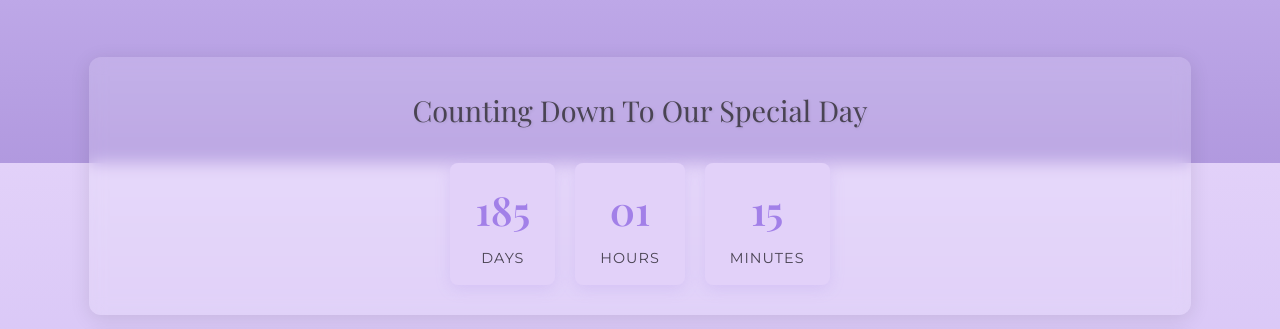
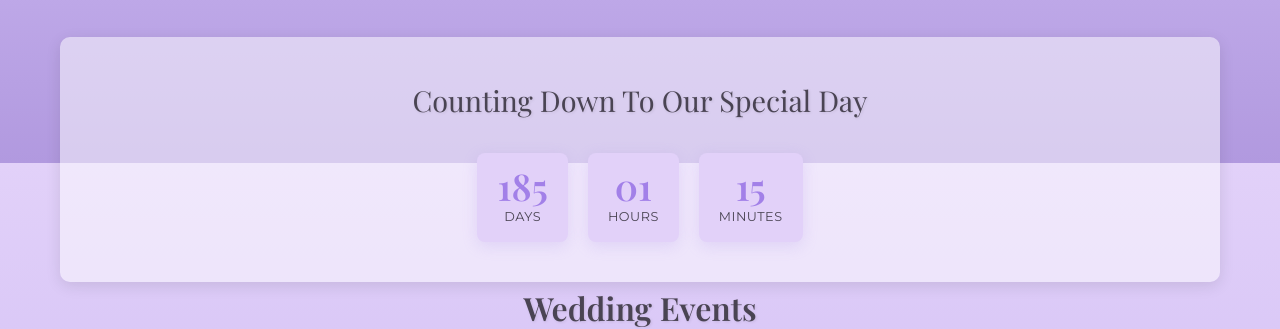
Before and after one commit to Dominic-Lee-Francis/Wedding2, a plain HTML site: page index.html in a window 1280 px wide. Shown: the part 637-966 px from the top of the page. Drawn offline with nearby package versions, Linux system fonts and the light colour scheme.

Commit message:
+ Updated countdown timer.

```diff
--- a/css/style.css
+++ b/css/style.css
@@ -104,70 +104,87 @@ body {
 /* ============================================================
   Countdown Section
   ============================================================ */
+/* ===== Countdown Section - Single Line Version ===== */
 .countdown-section {
-  padding: 40px 0;
+  padding: clamp(20px, 4vw, 40px) 0;
   text-align: center;
   background-color: rgba(255, 255, 255, 0.5);
-}
-
-/* Frosted glass effect for countdown and schedule */
-.countdown-section,
-.schedule-section {
-  background-color: rgba(255, 255, 255, 0.15);
-  backdrop-filter: blur(8px);
-  border-radius: 12px;
-  margin: 20px auto;
-  max-width: 95%;
-  padding: 30px;
-  box-shadow: 0 4px 20px rgba(0, 0, 0, 0.1);
+  overflow-x: auto; /* Allows horizontal scrolling if absolutely needed */
+  white-space: nowrap; /* Prevents wrapping */
+  border-radius: 10px;
+  box-shadow: 0 4px 15px rgba(0, 0, 0, 0.1);
 }
 
 .countdown-container {
-  max-width: 600px;
+  display: inline-block; /* Makes container shrink-to-fit */
+  min-width: min(100%, 600px);
   margin: 0 auto;
+  padding: 0 clamp(10px, 3vw, 20px);
 }
 
 .countdown-title {
   font-family: var(--font-heading);
-  font-size: 1.8rem;
-  margin-bottom: 30px;
+  font-size: clamp(1.4rem, 4vw, 1.8rem);
+  margin-bottom: clamp(15px, 3vw, 30px);
   color: var(--text-color);
+  white-space: normal; /* Allows title text to wrap */
 }
 
-/* Countdown Items Layout */
+/* ===== Single Line Countdown Layout ===== */
 .countdown {
-  display: flex;
+  display: inline-flex; /* Prevents wrapping */
+  flex-wrap: nowrap;
+  gap: clamp(8px, 2vw, 20px);
   justify-content: center;
-  gap: 20px;
+  padding: 0 10px;
 }
 
 .countdown-item {
   background-color: var(--primary-color);
-  padding: 15px 25px;
-  border-radius: 8px;
-  min-width: 90px;
+  padding: clamp(8px, 1.5vw, 15px) clamp(12px, 2vw, 20px);
+  border-radius: clamp(6px, 1vw, 8px);
+  min-width: max-content; /* Prevents squishing */
   box-shadow: 0 4px 15px rgba(162, 128, 232, 0.2);
   transition: transform 0.3s ease;
+  display: inline-flex;
+  flex-direction: column;
+  align-items: center;
 }
 
 .countdown-item:hover {
   transform: translateY(-5px);
 }
 
-/* Countdown Numbers and Labels */
+/* ===== Countdown Numbers ===== */
 .countdown-item span {
   font-family: var(--font-heading);
-  font-size: 2.5rem;
+  font-size: clamp(1.5rem, 5vw, 2.3rem); /* Slightly smaller to fit */
   font-weight: 600;
-  display: block;
   color: var(--accent-color);
+  line-height: 1;
 }
 
 .countdown-label {
-  font-size: 0.9rem;
+  font-size: clamp(0.6rem, 2vw, 0.8rem); /* Smaller label */
   text-transform: uppercase;
-  letter-spacing: 1px;
-  margin-top: 5px;
+  letter-spacing: 0.5px;
+  margin-top: 2px;
+}
+
+/* ===== Mobile Horizontal Scroll Fallback ===== */
+@media (max-width: 500px) {
+  .countdown {
+    justify-content: flex-start; /* Allows horizontal scrolling */
+    padding-bottom: 10px; /* Space for scrollbar */
+  }
+
+  .countdown-item {
+    min-width: 70px; /* Fixed minimum size */
+  }
+
+  .countdown-item span {
+    font-size: 1.7rem; /* Fixed size for small screens */
+  }
 }
 
 /* ============================================================
```
